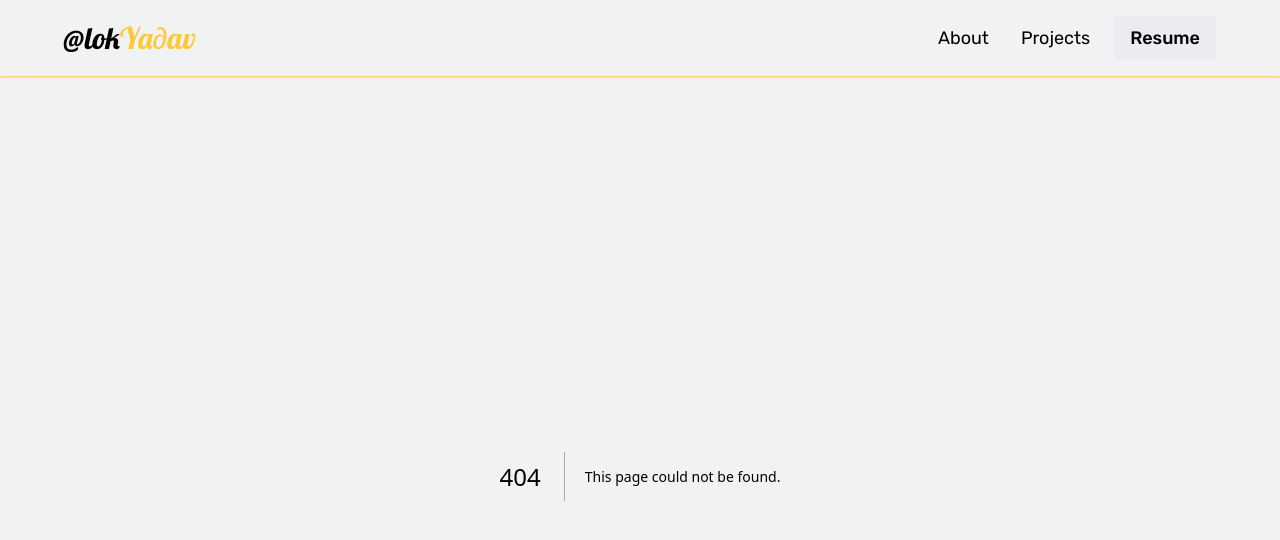
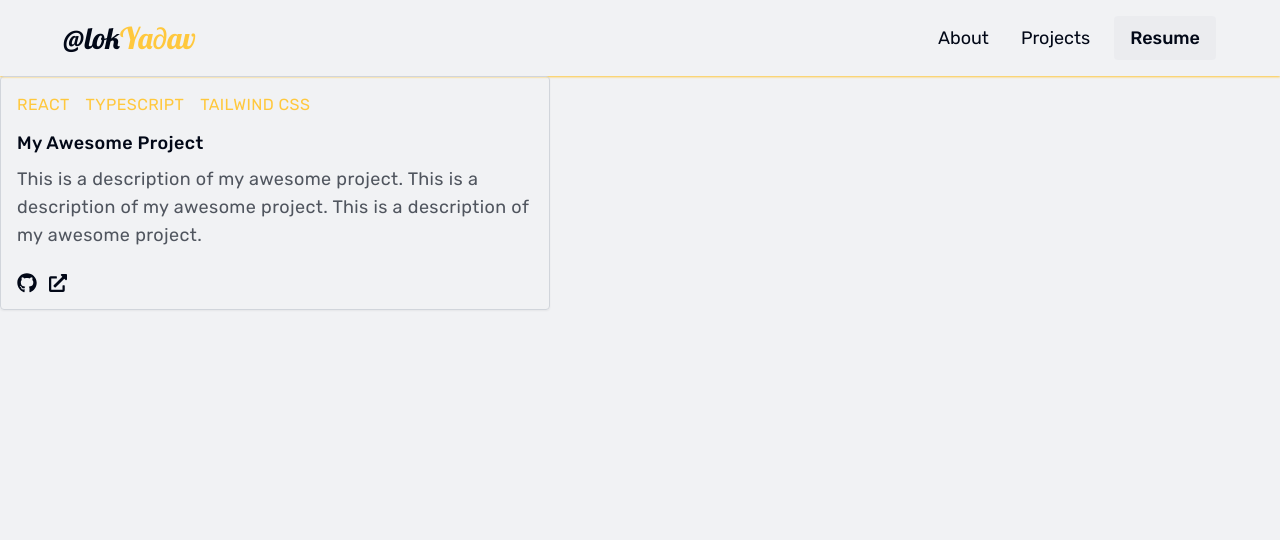
Before and after one commit to alok-x0s1/Portfolio, a Next.js app: page /projects in a window 1280 px wide. Before the commit this address had no page. Shown: the top 540 px of the page. Built offline with nearby package versions, Linux system fonts and the light colour scheme; a web font is replaced by a local one.

Commit message:
Project route

```diff
--- /dev/null
+++ b/src/app/projects/page.tsx
@@ -0,0 +1,28 @@
+import Project from "@/components/Project";
+import React from "react";
+
+const Page: React.FC = () => {
+	const projectData = {
+		stacks: ["React", "TypeScript", "Tailwind CSS"],
+		title: "My Awesome Project",
+		description: "This is a description of my awesome project. This is a description of my awesome project. This is a description of my awesome project.",
+		githubLink: "https://github.com/yourusername/yourproject",
+		liveLink: "https://yourproject.live",
+	};
+
+	return (
+		<main className="min-h-screen">
+			<section className="w-full">
+				<Project
+					stacks={projectData.stacks}
+					title={projectData.title}
+					description={projectData.description}
+					githubLink={projectData.githubLink}
+					liveLink={projectData.liveLink}
+				/>
+			</section>
+		</main>
+	);
+};
+
+export default Page;
--- /dev/null
+++ b/src/components/FeaturedProjects.tsx
@@ -0,0 +1,50 @@
+import { orbitron } from "@/data/fonts";
+import React from "react";
+import Project from "./Project";
+
+const FeaturedProjects = () => {
+	const projects = [
+        {
+            stacks: ["React.js", "Tailwind CSS", "Javascript"],
+            title: "Playlist Pro",
+            description:
+                "PlaylistPro is a solution for effortless playlist management. Input a playlist link to calculate total duration and video count. Customize filters for watching speeds from 0.25x to 2x and view video demos with thumbnails, durations, titles, and YouTube links. Enjoy efficient data handling, robust error management, and an intuitive user experience",
+            githubLink: "https://github.com/alok-x0s1/PlaylistPro",
+            liveLink: "https://playlistpro-alok.vercel.app/",
+        },
+        {
+            stacks: ["React.js", "Redux", "Tailwind CSS", "Appwrite"],
+            title: "Frontify",
+            description:
+                "Frontify is a dynamic blog website built with React on the frontend and utilizing Appwrite as a Backend-as-a-Service (BaaS) solution. Appwrite handles functionalities like user authentication, database management, and file storage, allowing you to focus on crafting a beautiful and engaging user experience with React",
+            githubLink: "https://github.com/alok-x0s1/frontify",
+            liveLink: "https://ecommerceplatform.live",
+        },
+		{
+			stacks: ["React", "TypeScript", "Tailwind CSS"],
+			title: "Password Generator",
+			description:
+				"Introducing a sleek React Password Generator leveraging useRef, useEffect, and useCallback hooks. It automatically generates strong passwords, updates in real-time, and offers a quick copy feature for seamless integration.",
+			githubLink: "https://github.com/alok-x0s1/Password-Generator",
+			liveLink: "https://password-generator-alok.vercel.app",
+		},
+	];
+
+	return (
+		<div className="mt-24 px-32 mb-12">
+			<h2
+				className={`${orbitron.className} text-2xl sm:text-3xl font-semibold mb-8`}
+			>
+				Featured Projects
+			</h2>
+
+			<div className="w-full flex flex-wrap gap-12">
+				{projects.map((project, index) => (
+					<Project key={index} {...project} />
+				))}
+			</div>
+		</div>
+	);
+};
+
+export default FeaturedProjects;
```
